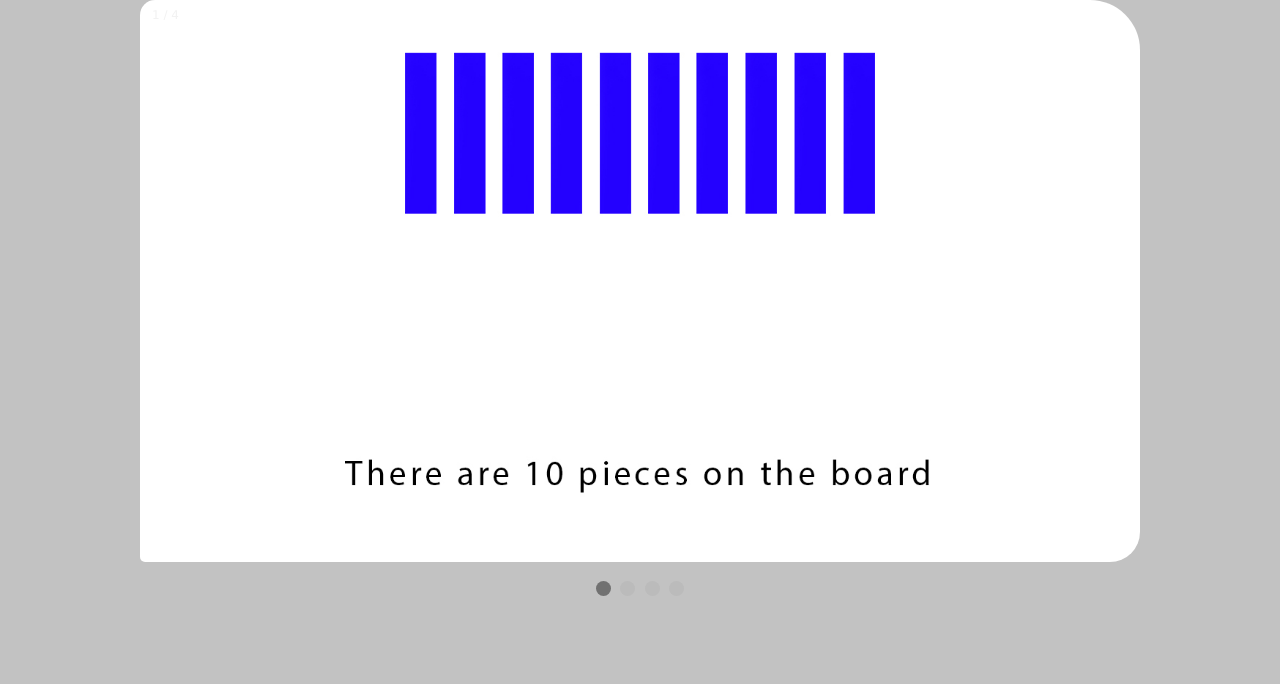
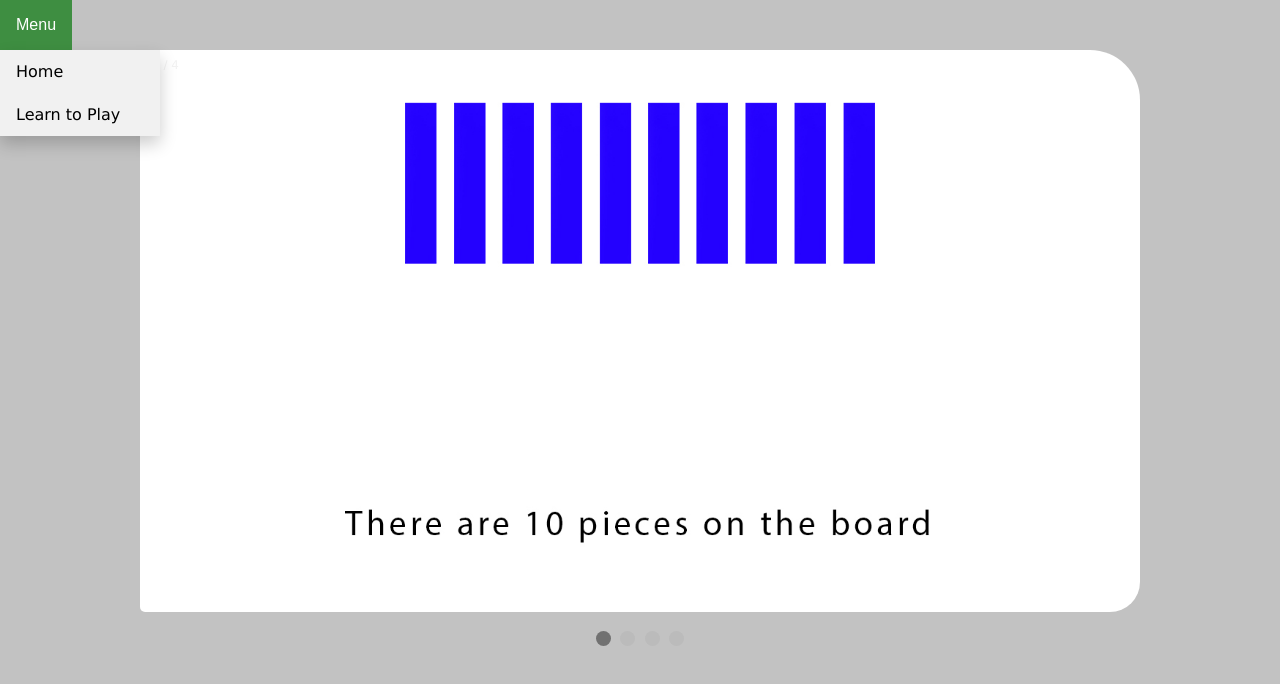
Before and after one commit to Tigressive/NimIn2Weeks, a website: page public/about.html in a window 1280 px wide. Drawn offline with Linux system fonts and the light colour scheme.

Commit message:
added a nav menu

```diff
--- a/public/about.css
+++ b/public/about.css
@@ -1,20 +1,20 @@
-* {box-sizing: border-box;
-   border-radius: 15px 50px 30px 5px;
-
+* {
+  box-sizing: border-box;
 }
 
 body {font-family: Verdana, sans-serif; margin:0; background-color: #c2c2c2; border-radius: 15px 50px 30px 5px;}
 
 .mySlides {display: none; border-radius: 15px 50px 30px 5px;}
 
-img {vertical-align: middle;}
+img {vertical-align: middle; border-radius: 5px 50px 30px 5px;}
 
 
 .slideshow-container {
   max-width: 1000px;
   position: relative;
   margin: auto;
-  border-radius: 25px;
+  /* border-radius: 25px; */
+  border-radius: 15px 50px 30px 5px;
 }
 
 
@@ -102,3 +102,45 @@ img {vertical-align: middle;}
 @media only screen and (max-width: 300px) {
   .prev, .next,.text {font-size: 11px}
 }
+
+/* Dropdown Button */
+.dropbtn {
+  background-color: #4CAF50;
+  color: white;
+  padding: 16px;
+  font-size: 16px;
+  border: none;
+}
+
+/* The container <div> - needed to position the dropdown content */
+.dropdown {
+  position: relative;
+  display: inline-block;
+}
+
+/* Dropdown Content (Hidden by Default) */
+.dropdown-content {
+  display: none;
+  position: absolute;
+  background-color: #f1f1f1;
+  min-width: 160px;
+  box-shadow: 0px 8px 16px 0px rgba(0,0,0,0.2);
+  z-index: 1;
+}
+
+/* Links inside the dropdown */
+.dropdown-content a {
+  color: black;
+  padding: 12px 16px;
+  text-decoration: none;
+  display: block;
+}
+
+/* Change color of dropdown links on hover */
+.dropdown-content a:hover {background-color: #ddd;}
+
+/* Show the dropdown menu on hover */
+.dropdown:hover .dropdown-content {display: block;}
+
+/* Change the background color of the dropdown button when the dropdown content is shown */
+.dropdown:hover .dropbtn {background-color: #3e8e41;}
--- a/public/about.html
+++ b/public/about.html
@@ -5,6 +5,14 @@
 <title>Online Nim Client</title>
 <link rel="stylesheet" href="about.css" />
 <script src="about.js"></script>
+
+<div class="dropdown">
+  <button class="dropbtn">Menu</button>
+  <div class="dropdown-content">
+    <a href="index.html">Home</a>
+    <a href="about.html">Learn to Play</a>
+  </div>
+</div>
 
 </head>
 <body>
```
